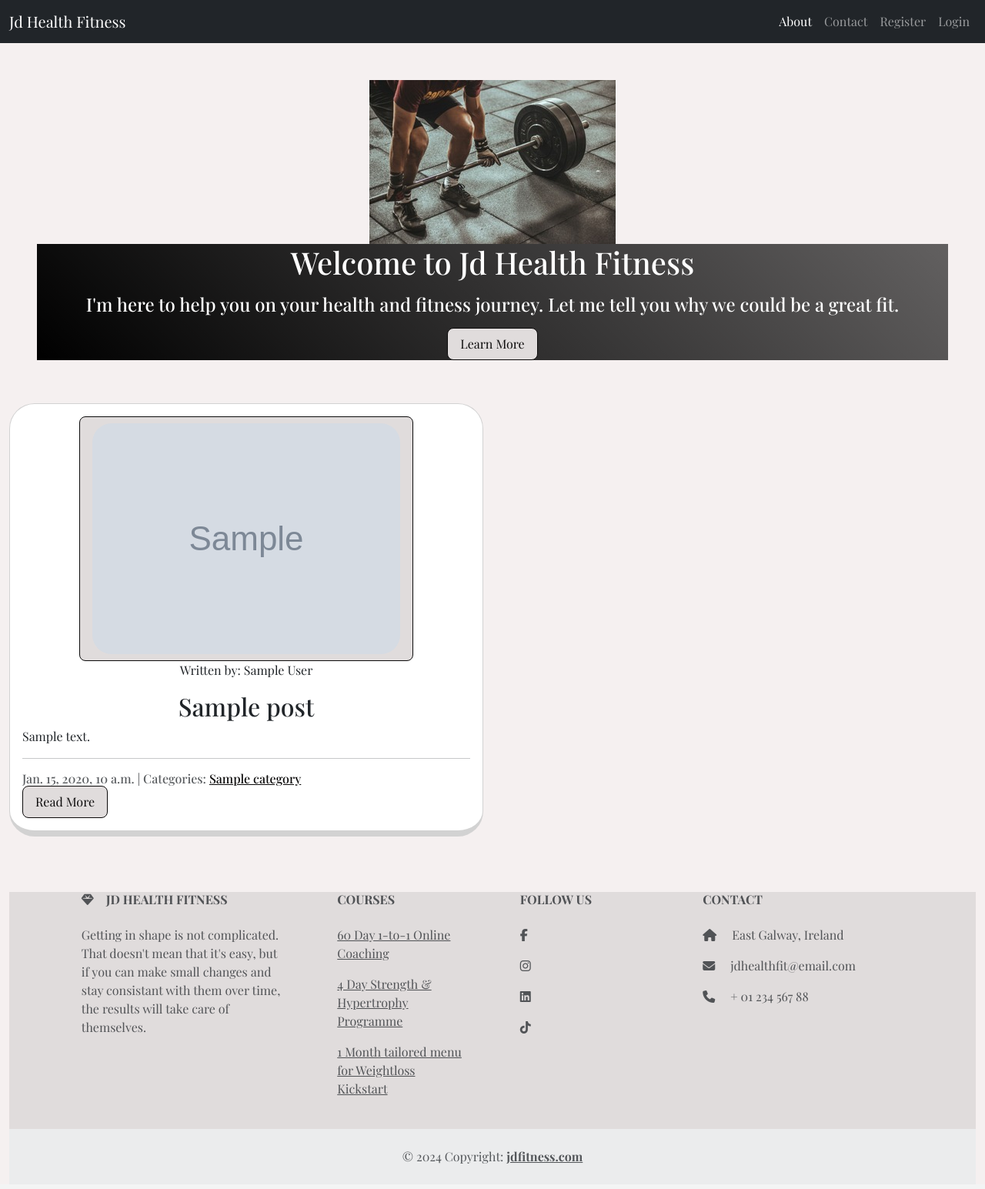
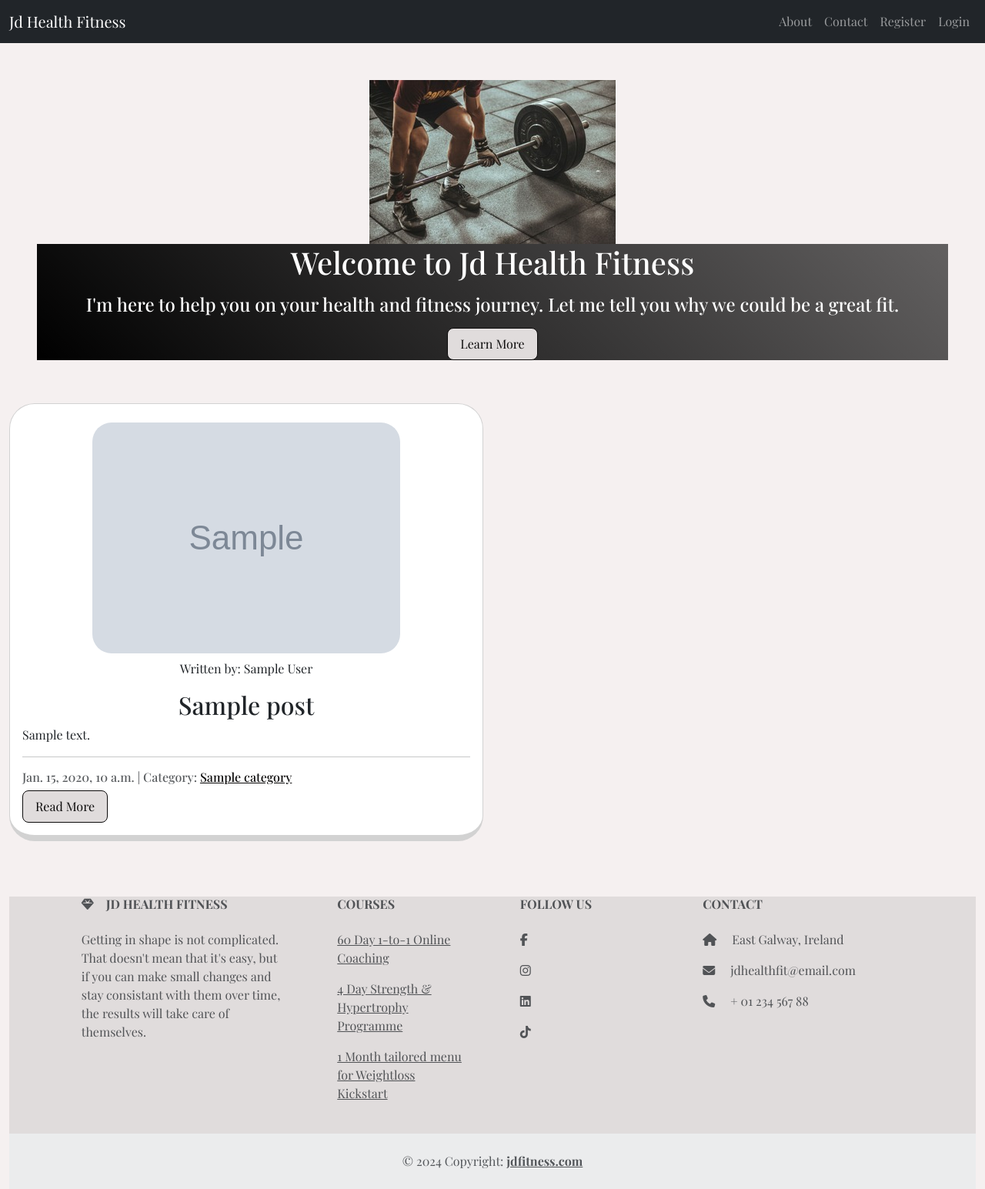
Before and after one commit to RdeSwart/jd-fitness-blog, a Django app: template blog/templates/blog/index.html in a window 1280 px wide. Shown: the whole page at 77% size. Before the commit the page ends 1512 px from the top, so only its background shows below. Run offline with Django 4.2, Linux system fonts and the light colour scheme; the template is opened without the code that fills it: most values are stand-ins (such as "Sample title", 1, 10 or a date in 2020); grey boxes marked "Sample" are stand-in pictures; some libraries are stand-ins or nearby versions; some web fonts are replaced.

Commit message:
fix: Correct active links highlight & some CSS

```diff
--- a/about/templates/about/about.html
+++ b/about/templates/about/about.html
@@ -27,7 +27,7 @@
 <div class="col-12 text-center">
     <div>
         <p>Want to get in touch to find out more?</p>
-        <a class="btn btn-primary btn-lg" href="{% url 'contact' %}">Click Here</a>
+        <a class="btn btn-primary btn-lg" href="{% url 'contact' %}" style="margin-bottom: 10px;">Click Here</a>
     </div>
 </div>
 
--- a/blog/templates/blog/index.html
+++ b/blog/templates/blog/index.html
@@ -3,7 +3,8 @@
 
 {% block content%}
 <header>
-  <div class="p-5 text-center bg-image"><img src="static/images/main-image-unsplash.jpg" alt="main image" class="img-fluid">
+  <div class="p-5 text-center bg-image"><img src="static/images/main-image-unsplash.jpg" alt="main image"
+      class="img-fluid">
     <div class="mask" style="background-color: rgba(0, 0, 0, 0.6);">
       <div class="d-flex justify-content-center align-items-center h-100">
         <div class="text-white">
@@ -36,9 +37,8 @@
                 {% if "placeholder" in post.featured_image.url %}
                 <img class="card-img-top" src="{% static 'main-image-unsplash.jpg' %}" alt="main image">
                 {% else %}
-                <a class="btn btn-primary btn-lg" href="{% url 'post_detail' post.slug %}" class="post-link"
-                  class="post-link"><img class="card-img-top" src=" {{ post.featured_image.url }}"
-                    alt="{{ post.title }}"></a>
+                <a class="btn btn-primary btn-lg" href="{% url 'post_detail' post.slug %}" class="post-link" id="image-border"><img
+                    class="card-img-top" src=" {{ post.featured_image.url }}" alt="{{ post.title }}"></a>
                 {% endif %}
                 <div class="image-flash">
                   <p class="author">Written by: {{post.blog_author}}</p>
@@ -49,12 +49,12 @@
               </a>
 
               <hr />
-              <small>
-                <p class="card-text text-muted h6">{{ post.created_on}} | Categories:
+
+                <p class="card-text text-muted h6">{{ post.created_on}} | Category:
                   {% for category in post.categories.all %}
                   <a href="{% url 'blog_category' category.name %}">{{ category.name }}</a> {% endfor %}
                 </p>
-              </small>
+
               <a class="btn btn-primary btn-lg" href="{% url 'post_detail' post.slug %}" class="post-link">Read More</a>
             </div>
           </div>
--- a/jdfitness/settings.py
+++ b/jdfitness/settings.py
@@ -28,7 +28,7 @@ TEMPLATES_DIR = os.path.join(BASE_DIR, 'templates')
 SECRET_KEY = os.environ.get("SECRET_KEY")
 
 # SECURITY WARNING: don't run with debug turned on in production!
-DEBUG = False
+DEBUG = True
 
 ALLOWED_HOSTS = ["8000-rdeswart-jdfitnessblog-nrbk4151207.ws.codeinstitute-ide.net",
 ".herokuapp.com"]
--- a/static/css/style.css
+++ b/static/css/style.css
@@ -67,6 +67,11 @@ a {
     border-radius: 25px;
 }
 
+#image-border {
+    border: none;
+    background-color: white;
+}
+
 /* Scroll to top button */
 .top-btn {
     all: unset;
--- a/templates/base.html
+++ b/templates/base.html
@@ -52,10 +52,10 @@
       justify-content: end">
         <ul class="navbar-nav">
           <li class="nav-item">
-            <a class="nav-link active" aria-current="page" href="{% url 'about' %}">About</a>
+            <a class="nav-link {% if request.path == about_url %}active{% endif %}" aria-current="page" href="{% url 'about' %}">About</a>
           </li>
           <li class="nav-item">
-            <a class="nav-link" href="{% url 'contact' %}">Contact</a>
+            <a class="nav-link {% if request.path == contact_url %}active{% endif %}" href="{% url 'contact' %}">Contact</a>
           </li>
           {% if user.is_authenticated %}
           <li class="nav-item">
```
Also changed, not shown: testing.md (+3 -3 lines), static/js/comments.js (line endings or trailing spaces), templates/404.html (renamed from blog/templates/blog/404.html).
